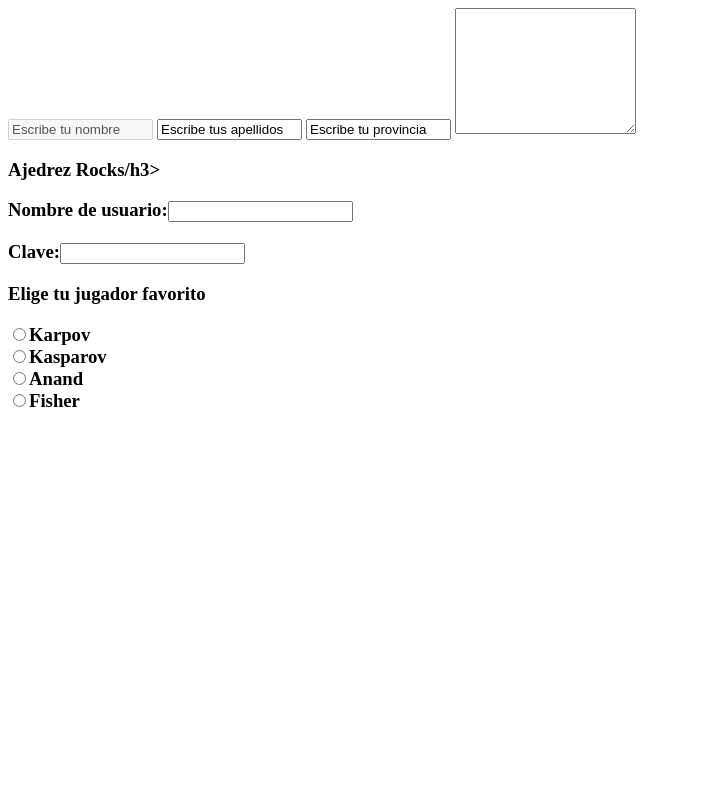
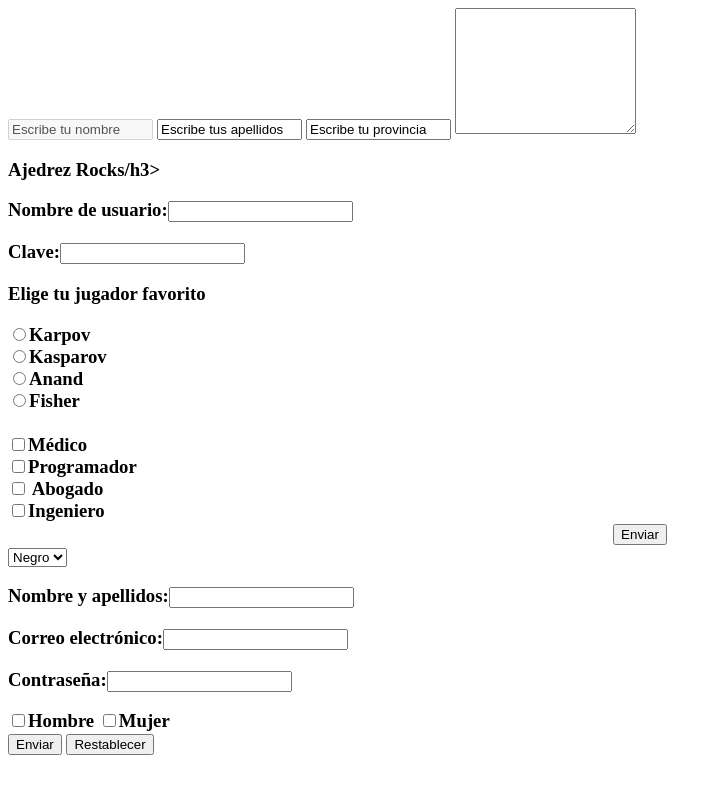
Before and after one commit to DavidRM191/AplicacionesWeb, a plain HTML site: page Tema1/07-form.html in a window 1280 px wide. Shown: the whole page, without its empty margins (0-722 px from the left). Drawn offline with Linux system fonts and the light colour scheme.

Commit message:
Etiqueta form para formularios

```diff
--- a/Tema1/07-form.html
+++ b/Tema1/07-form.html
@@ -23,7 +23,31 @@
         <input type="radio" name="player2" value="Kasparov">Kasparov <br>
         <input type="radio" name="player3" value="Anand">Anand <br>
         <input type="radio" name="player4" value="Fisher">Fisher
-      </form>
     </form>
+
+    <form class="" action="index.html" method="post"><br>
+      <input type="checkbox" name="medico">Médico<br>
+      <input type="checkbox" name="programador">Programador<br>
+      <input type="checkbox" name="abogado"> Abogado<br>
+      <input type="checkbox" name="ingeniero">Ingeniero
+      <center><input type="submit" value="Enviar"></center>
+      <select name="color">
+      <option>
+        <option selected>Negro
+        <option>Rojo
+        <option>Azul
+      </option>
+    </select>
+    </form>
+
+    <form name="form-login" method="post">
+      <p>Nombre y apellidos:<input type="text" name="username" value=""></p>
+      <p>Correo electrónico:<input type="text" name="username" value=""></p>
+      <p>Contraseña:<input type="password" name="userpass" value=""></p>
+      <input type="checkbox" name="sexo" value="Karpov">Hombre
+      <input type="checkbox" name="sexo1" value="Kasparov">Mujer<br>
+      <input type="submit" value="Enviar">
+      <input type="reset" value="Restablecer">
+  </form>
   </body>
 </html>
```
